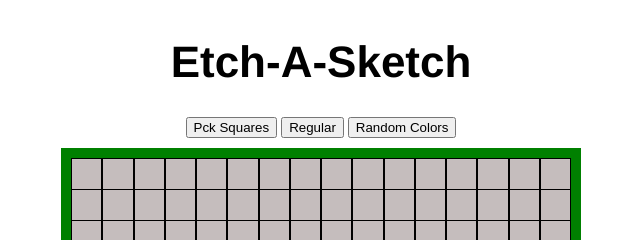
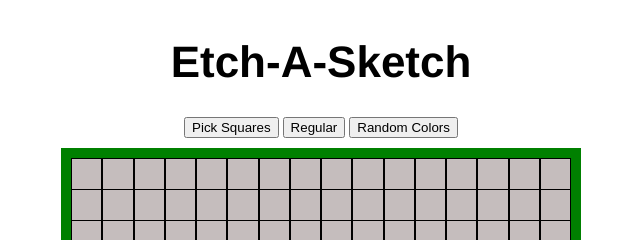
Before and after one commit to alvinalic1/Etch-a-Sketch, a plain HTML site: page index.html in a window 1280 px wide. Shown: the top 240 px of the page, 319-959 px from the left. Drawn offline with Linux system fonts and the light colour scheme.

Commit message:
Fix spelling error

```diff
--- a/index.html
+++ b/index.html
@@ -12,7 +12,7 @@
     </div>
 
     <div class="buttons">
-        <button class="pickSquares">Pck Squares</button>
+        <button class="pickSquares">Pick Squares</button>
         <button class="hover">Regular</button>
         <button class="randomColors">Random Colors</button>
     </div>
```
